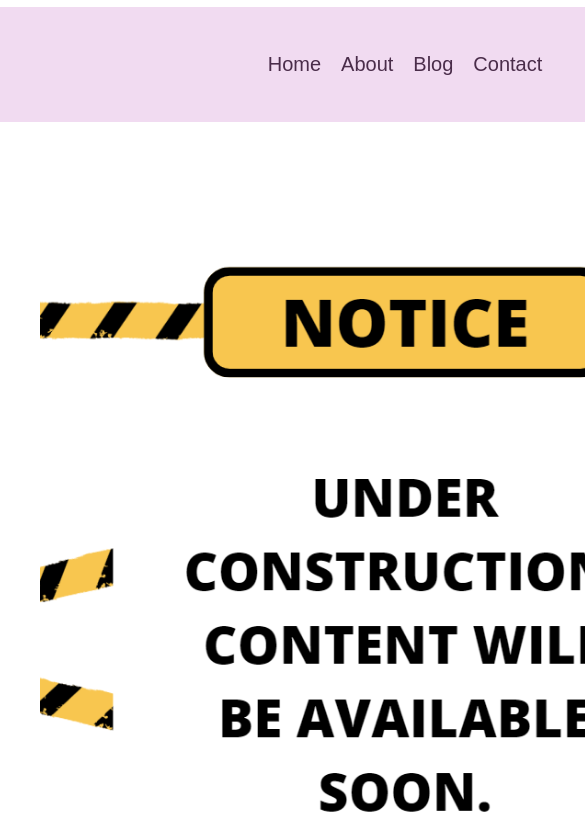
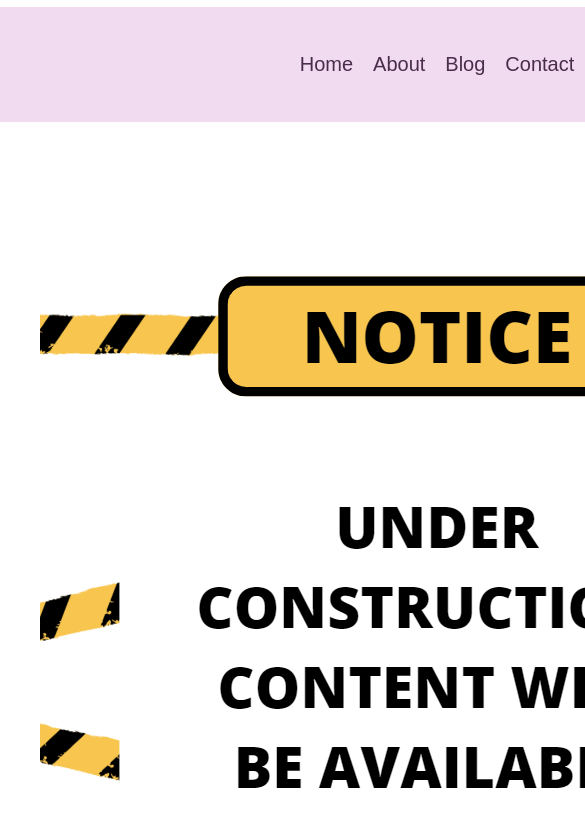
Before and after one commit to tspears11/tspears11.github.io, a plain HTML site: page static/about.html in a window 390 px wide. Shown: the part 73-899 px from the top of the page, 585 px wide, since content can reach past the window. Drawn offline with Linux system fonts and the light colour scheme; a web font is replaced by a local one.

Commit message:
commit changes

```diff
--- a/css/style.css
+++ b/css/style.css
@@ -55,10 +55,8 @@
     max-width: 768px;
 }
 
-.about {
-    max-width: 768px;
-    text-align: center;
-    font-size: 16px;
+.under-construction {
+    width: fit-content;
 }
 
 @media screen and (max-width: 425px) {
@@ -81,11 +79,13 @@
         flex-wrap: wrap;
         padding: 20px;
     }
-    .under-construction {
-        max-width: 425px;
+    /* .under-construction {
+        width: 400px;
+        display: flex;
+        flex-direction: row;
         align-items: center;
         justify-content: center;
-    }
+    } */
     .blog {
         display: flex;
         flex-direction: column;
@@ -132,10 +132,10 @@
         padding: 10px 35px 20px 10px;
 
     }
-    .under-construction {
-        max-width: 730px;
+    /* .under-construction {
+        max-width: 700px;
         align-items: center;
         justify-content: center;
-    }
+    } */
 
 }
```
